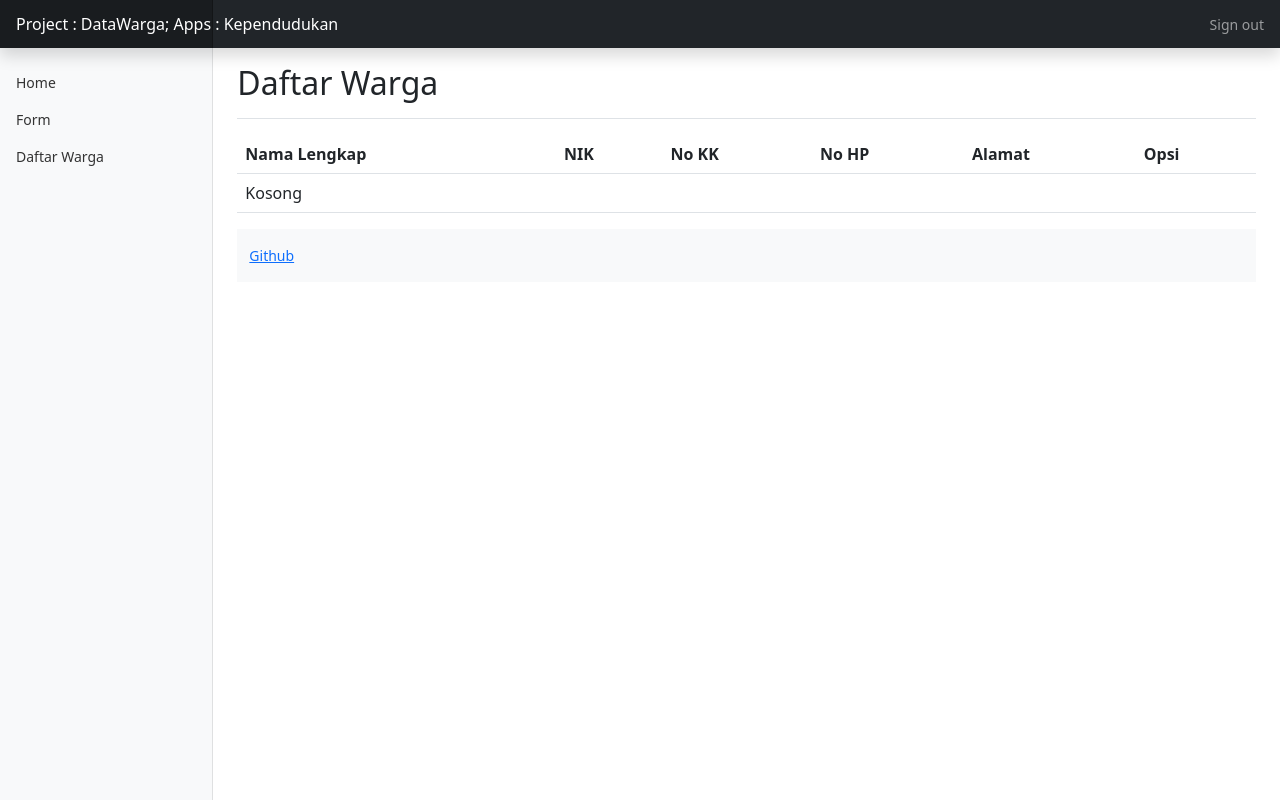
After one commit to robertusnegoro/datawarga, a Django app: page /list-warga in a window 1280 px wide. The commit adds this page. Run offline with Django 4.2, Linux system fonts and the light colour scheme; data that the repository does not hold is empty; some libraries are stand-ins or nearby versions.

Commit message:
CRUD form completion for warga- kependudukan

```diff
--- a/datawarga/datawarga/settings.py
+++ b/datawarga/datawarga/settings.py
@@ -47,7 +47,7 @@ INSTALLED_APPS = [
     "crispy_forms",
 ]
 
-CRISPY_TEMPLATE_PACK = 'bootstrap4'
+CRISPY_TEMPLATE_PACK = "bootstrap4"
 
 MIDDLEWARE = [
     "django.middleware.security.SecurityMiddleware",
--- a/datawarga/kependudukan/models.py
+++ b/datawarga/kependudukan/models.py
@@ -21,7 +21,7 @@ class Warga(models.Model):
     kode_pos = models.CharField(max_length=8, null=True, blank=True)
     kota = models.CharField(max_length=150, default=settings.KOTA)
     nama_lengkap = models.CharField(max_length=254)
-    nik = models.CharField(max_length=64)
+    nik = models.CharField(max_length=64, unique=True)
     no_hp = models.CharField(max_length=15)
     no_kk = models.CharField(max_length=64, null=True, blank=True)
     provinsi = models.CharField(max_length=150, default=settings.PROVINSI)
--- a/datawarga/kependudukan/templates/base.html
+++ b/datawarga/kependudukan/templates/base.html
@@ -32,9 +32,15 @@
                                 </a>
                             </li>
                             <li class="nav-item">
-                                <a class="nav-link" href="{% url 'kependudukan:form' %}">
+                                <a class="nav-link" href="{% url 'kependudukan:formWarga' 0 %}">
                                     <span class="align-text-bottom"></span>
                                     Form
+                                </a>
+                            </li>
+                            <li class="nav-item">
+                                <a class="nav-link" href="{% url 'kependudukan:listWarga' %}">
+                                    <span class="align-text-bottom"></span>
+                                    Daftar Warga
                                 </a>
                             </li>
                         </ul>
--- a/datawarga/kependudukan/templates/form.html
+++ b/datawarga/kependudukan/templates/form_warga.html
@@ -3,7 +3,7 @@
 {% block pagetitle %}Data Warga{% endblock %}
 {% block content %}
 {% load crispy_forms_tags %}
-<form method="post" enctype="multipart/form-data" id="warga-form">
+<form method="post" enctype="multipart/form-data" id="warga-form" action="{% url 'kependudukan:formWargaSimpan' %}">
     {% csrf_token %}
 
 
@@ -34,6 +34,10 @@
     {{ form.email | as_crispy_field }}
     {{ form.foto_path | as_crispy_field }}
 
+    {% if idwarga > 0 %}
+    <input type="hidden" id="idwarga" name="idwarga" value="{{ idwarga }}" >
+    {% endif %}
+
     <button type="submit" class="btn btn-primary">Submit</button>
 </form>
 {% endblock %}
--- /dev/null
+++ b/datawarga/kependudukan/templates/list_warga.html
@@ -0,0 +1,38 @@
+{% extends "base.html" %}
+{% block title %}Daftar Warga{% endblock %}
+{% block pagetitle %}Daftar Warga{% endblock %}
+{% block content %}
+{% load crispy_forms_tags %}
+
+{% if message != "" %}
+<p>{{ message }}</p>
+{% endif %}
+
+<table class="table">
+    <thead>
+        <tr>
+            <th>Nama Lengkap</th>
+            <th>NIK</th>
+            <th>No KK</th>
+            <th>No HP</th>
+            <th>Alamat</th>
+            <th>Opsi</th>
+        </tr>
+    </thead>
+
+    {% for w in list_warga %}
+    <tr>
+        <td>{{ w.nama_lengkap }}</td>
+        <td>{{ w.nik }}</td>
+        <td>{{ w.no_kk }}</td>
+        <td>{{ w.no_hp }}</td>
+        <td>{{ w.alamat }}</td>
+        <td><a href="{% url 'kependudukan:formWarga' w.id %}">Ubah</a> | <a href="{% url 'kependudukan:deleteformWarga' w.id %}">Hapus</a></td>
+    </tr>
+    {% empty %}
+    <tr>
+        <td colspan="6">Kosong</td>
+    </tr>
+    {% endfor %}
+</table>
+{% endblock %}
--- a/datawarga/kependudukan/urls.py
+++ b/datawarga/kependudukan/urls.py
@@ -7,5 +7,8 @@ app_name = "kependudukan"
 
 urlpatterns = [
     path("", views.index, name="index"),
-    path("form-warga", views.formWarga, name="form"),
+    path("form-warga/<int:idwarga>", views.formWarga, name="formWarga"),
+    path("delete-form-warga/<int:idwarga>", views.deleteFormWarga, name="deleteformWarga"),
+    path("form-warga-simpan", views.formWargaSimpan, name="formWargaSimpan"),
+    path("list-warga", views.WargaList, name="listWarga"),
 ]
--- a/datawarga/kependudukan/views.py
+++ b/datawarga/kependudukan/views.py
@@ -1,21 +1,84 @@
-from django.shortcuts import render
+from django.shortcuts import render, redirect, get_object_or_404
+from django.http import HttpResponse, Http404, JsonResponse
+from django.urls import reverse
+from django.db.models import Q
 from .forms import WargaForm
+from .models import Warga
 import logging
+from urllib.parse import urlencode
 
 logger = logging.getLogger(__name__)
 
 # Create your views here.
-
-
 def index(request):
     return render(request=request, template_name="index.html")
 
 
-def formWarga(request):
-    form = WargaForm()
+def formWarga(request, idwarga=0):
+    if idwarga == 0:
+        form = WargaForm()
+    else:
+        warga_record = get_object_or_404(Warga, pk=idwarga)
+        form = WargaForm(instance=warga_record)
     logger.info("Form warga empty loaded")
     return render(
         request=request,
-        template_name="form.html",
-        context={"form": form},
+        template_name="form_warga.html",
+        context={"form": form, "idwarga": int(idwarga)},
     )
+
+
+def formWargaSimpan(request):
+    if request.POST:
+        if 'idwarga' in request.POST:
+            idwarga = int(request.POST['idwarga'])
+            warga_record = get_object_or_404(Warga, pk=idwarga)
+            logger.info("update mode")
+            form = WargaForm(request.POST, request.FILES, instance=warga_record)
+        else:
+            logger.info("insert mode")
+            form = WargaForm(request.POST, request.FILES)
+        if form.is_valid():
+            logger.info("Form warga is valid")
+            warga = form.save()
+            base_url = reverse("kependudukan:listWarga")
+            payload = urlencode({"message": "data saved!"})
+            url_redir = "{}?{}".format(base_url, payload)
+            return redirect(url_redir)
+        else:
+            logger.info(form.errors)
+            return HttpResponse("form is not valid %s" % (form.errors))
+    else:
+        return Http404()
+
+
+def WargaList(request):
+    message = ""
+    search_keyword = ""
+    if request.GET:
+        message = request.GET["message"]
+    if request.POST:
+        search_keyword = request.POST["search"]
+
+    if search_keyword == "":
+        list_warga = Warga.objects.all()
+    else:
+        list_warga = Warga.objects.filter(
+            Q(nama_lengkap__contains=search_keyword) | Q(nik__contains=search_keyword)
+        )
+
+    context = {"list_warga": list_warga, "message": message}
+
+    return render(request=request, template_name="list_warga.html", context=context)
+
+def deleteFormWarga(request, idwarga=0):
+    warga_record = get_object_or_404(Warga, pk=idwarga)
+    if request.POST:
+        warga_record.delete()
+        logger.info("Deleting data warga with id : %s , name : %s" % (idwarga, warga_record.nama_lengkap))
+        base_url = reverse("kependudukan:listWarga")
+        payload = urlencode({"message": "data %s was deleted!" % (warga_record.nama_lengkap)})
+        url_redir = "{}?{}".format(base_url, payload)
+        return redirect(url_redir)
+    else:
+        return render(request=request, template_name="delete_form_warga.html", context={'idwarga': idwarga, 'warga': warga_record})
```
Also changed, not shown: datawarga/kependudukan/templates/delete_form_warga.html (added, +14 -0 lines), datawarga/kependudukan/migrations/0004_alter_warga_nik.py (added).
